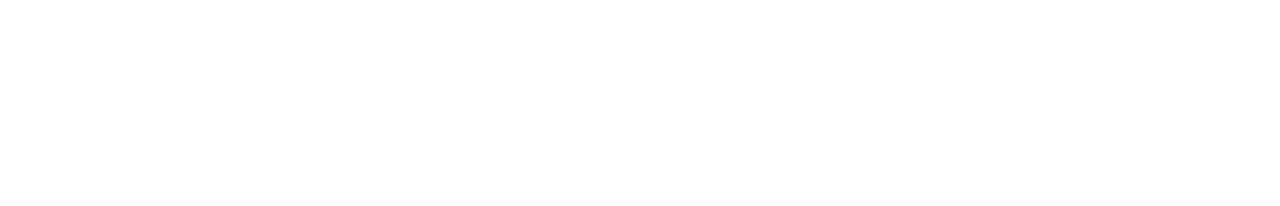
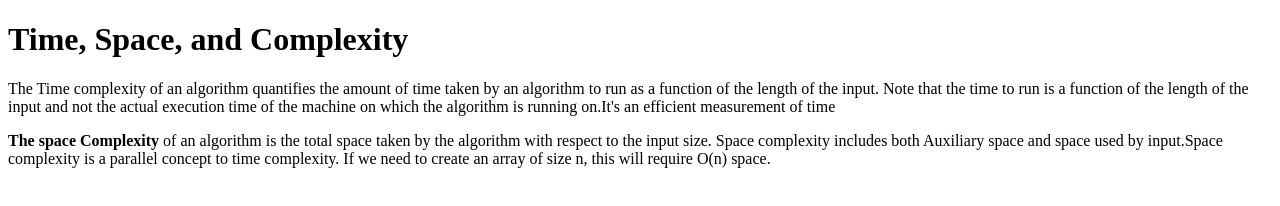
Before and after one commit to acciojob/time-and-space-complexity-A-9514, a website: page main.html in a window 1280 px wide. Drawn offline with Linux system fonts and the light colour scheme.

Commit message:
created a submission

```diff
--- a/main.html
+++ b/main.html
@@ -10,7 +10,12 @@
 	<!-- the entire body must be written by student -->
     <script type="text/javascript" src="./script.js">
 </script>
+<h1>Time, Space, and Complexity</h1>
+
+<p>The Time complexity of an algorithm quantifies the amount of time taken by an algorithm to run as a function of the length of the input. Note that the time to run is a function of the length of the input and not the actual execution time of the machine on which the algorithm is running on.It's an efficient measurement of time</p>
+<p><b>The space Complexity</b> of an algorithm is the total space taken by the algorithm with respect to the input size. Space complexity includes both Auxiliary space and space used by input.Space complexity is a parallel concept to time complexity. If we need to create an array of size n, this will require O(n) space.</p>
 
 </body>
 
+
 </html>
```
